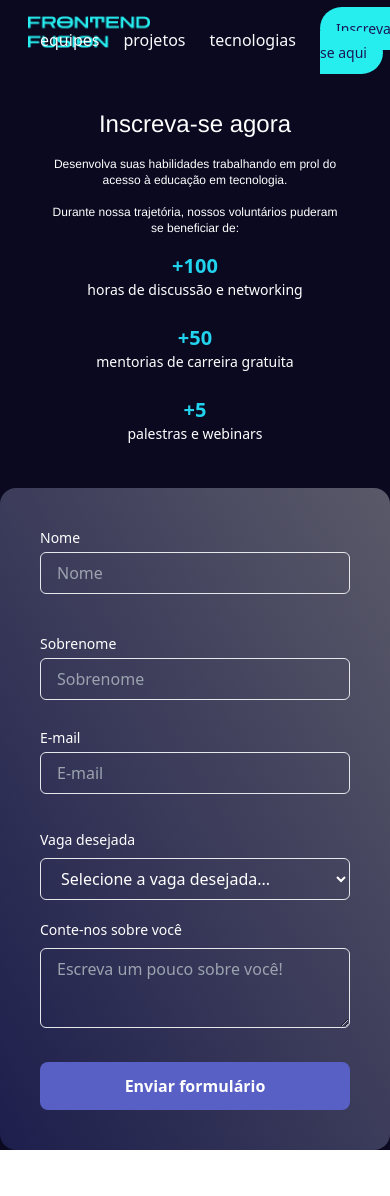
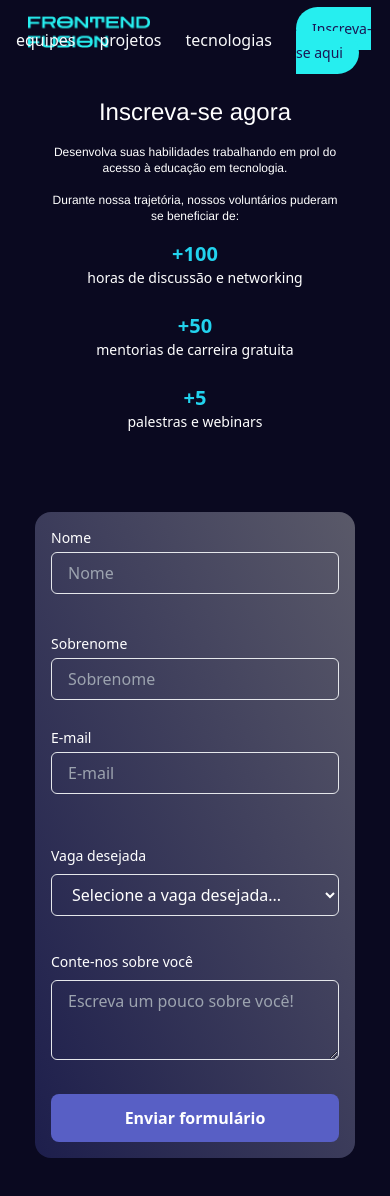
Before and after one commit to Projeto-FrontEnd-Fusion/vingadores-portifolio-colaborativo_, a React (Vite) app: page / in a window 390 px wide. Shown: the top 1196 px of the page. Before the commit the page ends 1150 px from the top, so only its background shows below. Built offline with nearby package versions, Linux system fonts and the light colour scheme.

Commit message:
feat: Ajustar responsividade no formulário

```diff
--- a/src/App.tsx
+++ b/src/App.tsx
@@ -5,17 +5,25 @@ import Forms from "./components/Forms/Forms";
 
 function App() {
   return (
-    <div className="min-h-screen bg-[#0a0920]">
-      <header className="flex h-14 p-10">
+    <div className="flex flex-col min-h-screen bg-[#0a0920]">
+      {/* Navbar */}
+      <header className="h-14 p-4">
         <Navbar />
       </header>
-      <div className="px-8 py-3 bg-">
-        <FormDescription />
+
+      {/* Main Content */}
+      <div className="flex flex-col md:flex-row flex-1 px-8 py-6 gap-8">
+        {/* Left Section: Form Description */}
+        <div className="flex-1">
+          <FormDescription />
+        </div>
+
+        {/* Right Section: Forms */}
+        <div className="flex-1">
+          <Forms />
+        </div>
       </div>
-
-      <Forms />
     </div>
-
   );
 }
 
--- a/src/components/Forms/Forms.tsx
+++ b/src/components/Forms/Forms.tsx
@@ -15,11 +15,13 @@ const Forms = () => {
 
   return (
     <FormProvider {...methods}>
+      <div className="flex justify-end items-start h-screen">
       <form
-        className="w-full max-w-lg p-10 gap-3 flex flex-col bg-gradient-to-tr from-[#646DF036] to-[#FCFCFD54] rounded-2xl"
+        className="w-full max-w-xs sm:max-w-md md:max-w-lg p-4 md:p-10 gap-3 flex flex-col bg-gradient-to-tr from-[#646DF036] to-[#FCFCFD54] rounded-2xl mt-4 mx-auto"
         id="formulario"
         onSubmit={handleSubmit(onSubmit)}
       >
+          {/* Nome e Sobrenome */}
           <div className="flex flex-wrap gap-6">
             <Input
               label="Nome"
@@ -28,7 +30,6 @@ const Forms = () => {
               placeholder="Nome"
               error={errors.name?.message}
             />
-
             <Input
               label="Sobrenome"
               type="text"
@@ -38,6 +39,7 @@ const Forms = () => {
             />
           </div>
 
+          {/* E-mail */}
           <Input
             label="E-mail"
             type="email"
@@ -46,7 +48,8 @@ const Forms = () => {
             error={errors.email?.message}
           />
 
-        <div>
+          {/* Vaga desejada */}
+          <div className="mt-4">
             <label htmlFor="position" className="text-white block text-sm font-medium py-2">
               Vaga desejada
             </label>
@@ -70,7 +73,8 @@ const Forms = () => {
             )}
           </div>
 
-        <div>
+          {/* Descrição */}
+          <div className="mt-4">
             <label htmlFor="description" className="block text-white text-sm font-medium py-2">
               Conte-nos sobre você
             </label>
@@ -85,6 +89,7 @@ const Forms = () => {
             )}
           </div>
 
+          {/* Botão */}
           <button
             type="submit"
             className="bg-[#585FC5] w-full p-3 mt-4 text-center text-white font-bold rounded-lg focus:ring-2 hover:bg-[#3E4A9A] active:bg-[#2E3A7A] transition ease-in-out "
@@ -92,6 +97,7 @@ const Forms = () => {
             Enviar formulário
           </button>
         </form>
+      </div>
     </FormProvider>
   );
 };
```
Lines whose indentation alone changed are shown as unchanged.
